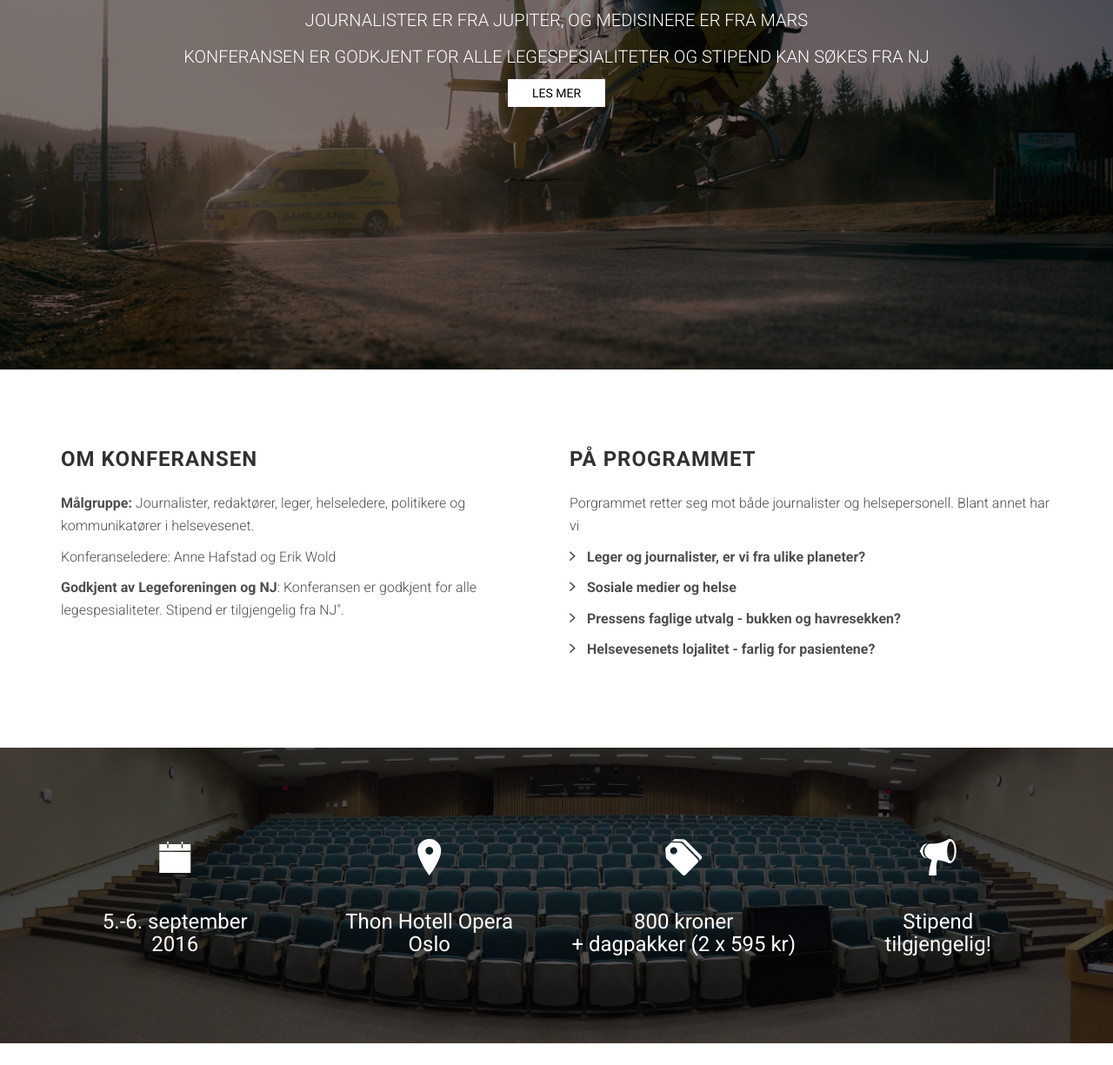
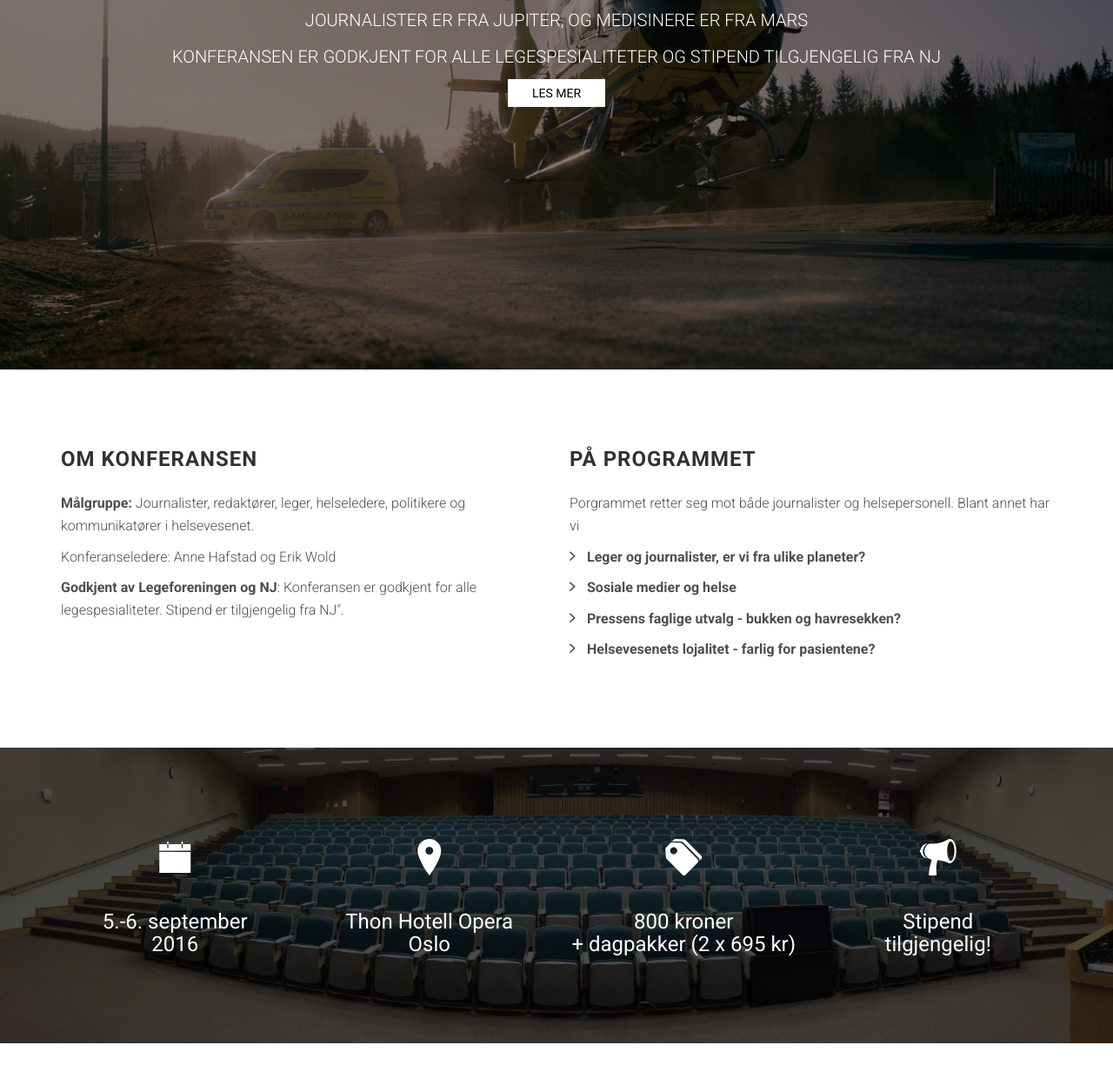
Before and after one commit to losol/hj16.losol.no, a website: page index.html in a window 1280 px wide. Shown: the part 375-1600 px from the top of the page at 87% size. Drawn offline with Linux system fonts and the light colour scheme; files whose address does not match are found by name.

Commit message:
new price

```diff
--- a/index.html
+++ b/index.html
@@ -65,7 +65,7 @@
 
             <p>Journalister er fra Jupiter, og medisinere er fra Mars</p>
 
-            <p>Konferansen er godkjent for alle legespesialiteter og stipend kan søkes fra NJ</p>
+            <p>Konferansen er godkjent for alle legespesialiteter og stipend tilgjengelig fra NJ</p>
 
             <a class="btn btn-white" data-scroll href="#about">Les mer</a>
 
@@ -127,7 +127,7 @@ Journalister, redaktører, leger, helseledere, politikere og kommunikatører i h
                 <div class="col-sm-3">
 
                     <i class="ion-pricetags"></i>
-                    <h3>800 kroner <br>+ dagpakker (2 x 595 kr)</h3>
+                    <h3>800 kroner <br>+ dagpakker (2 x 695 kr)</h3>
 
                 </div>
                 <div class="col-sm-3">
```
